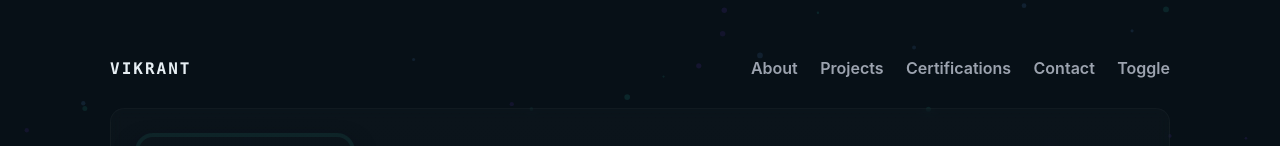
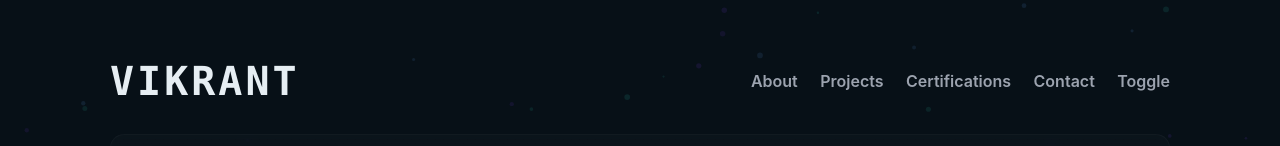
Before and after one commit to mehrol/portfolio1.1, a plain HTML site: page index.html in a window 1280 px wide. Shown: the top 146 px of the page. Drawn offline with nearby package versions, Linux system fonts and the light colour scheme; grey boxes are pictures that could not be loaded.

Commit message:
version 1.1 portfolio

```diff
--- a/index.html
+++ b/index.html
@@ -13,7 +13,7 @@ body{font-family:Inter, ui-sans-serif, system-ui, -apple-system, "Segoe UI", Rob
 .container{position:relative;z-index:5; max-width:1100px; margin:0 auto; padding:48px 20px;}
 .card{background:linear-gradient(180deg, rgba(255,255,255,0.02), rgba(255,255,255,0.01)); border:1px solid rgba(255,255,255,0.03); padding:24px; border-radius:14px; backdrop-filter: blur(6px);}
 .nav{display:flex;justify-content:space-between;align-items:center;padding:10px 0;margin-bottom:20px}
-.brand{font-weight:700;letter-spacing:2px;font-family:ui-monospace, SFMono-Regular, Menlo, monospace;}
+.brand{font-size: 2.5rem;font-weight:900;letter-spacing:3px;font-family:ui-monospace, SFMono-Regular, Menlo, monospace;}
 .nav-links a{color:var(--muted);text-decoration:none;margin-left:18px;font-weight:600}
 .hero{display:grid;grid-template-columns:320px 1fr;gap:28px;align-items:center;margin-top:20px}
 .profile-pic{width:220px;height:320px;border-radius:18px;overflow:hidden;border:4px solid rgba(45,212,191,0.08);box-shadow:0 10px 20px rgba(2,6,23,0.6)}
```
